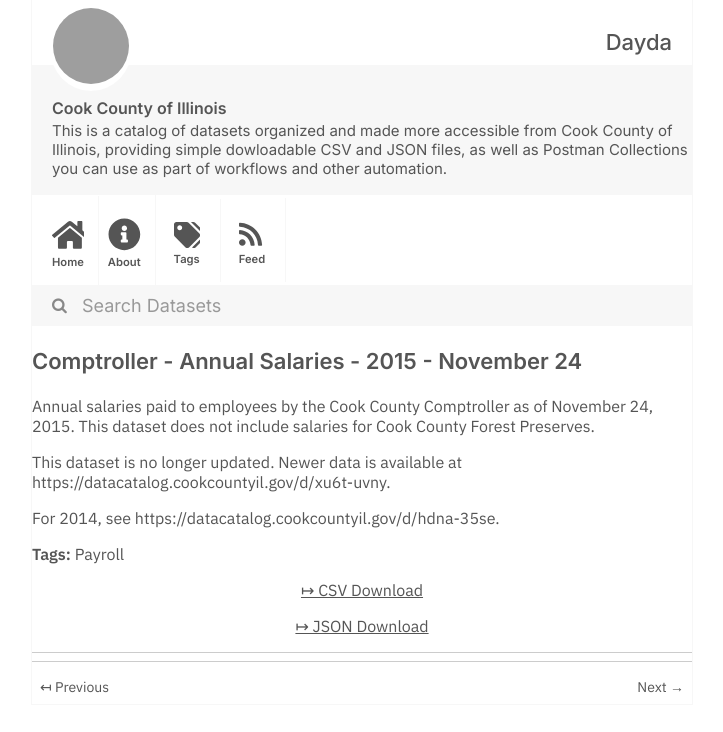
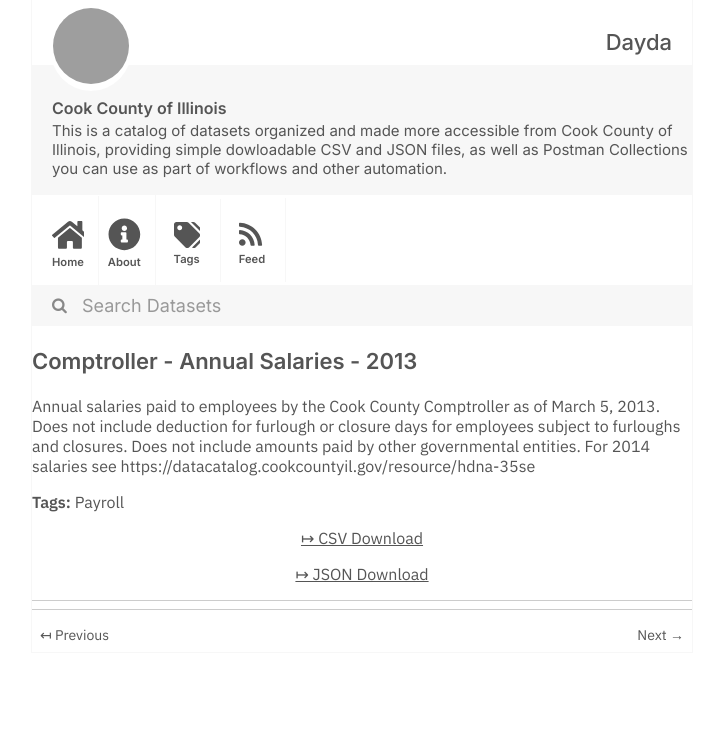
Before and after one commit to dayda-entities/cook-county-of-illinois, a Jekyll site: the page built from _posts/2020-11-10-comptroller-annual-salaries-20.md, in a window 1280 px wide, cut to the strip 0-732 px from the top of the page. Shown: the whole strip, without its empty margins (278-1001 px from the left). Built offline with Jekyll 4.4.1, drawn with Linux system fonts in a browser that asks for light colours; grey boxes are pictures that could not be loaded.

Commit message:
Publish Data

```diff
--- a/_posts/2020-11-10-comptroller-annual-salaries-20.md
+++ b/_posts/2020-11-10-comptroller-annual-salaries-20.md
@@ -1,7 +1,7 @@
 ---
-title: Comptroller - Annual Salaries - 2015 - November 24
-created: '2020-11-10T16:57:18.966097'
-modified: '2020-11-10T16:57:18.966107'
+title: Comptroller - Annual Salaries - 2013
+created: '2020-11-10T16:57:30.149702'
+modified: '2020-11-10T16:57:30.149709'
 state: active
 type: dataset
 tags:
@@ -9,14 +9,10 @@ tags:
 groups:
   - Local Government
 csv_url: >-
-  https://datacatalog.cookcountyil.gov/api/views/9tzu-m4zi/rows.csv?accessType=DOWNLOAD
+  https://datacatalog.cookcountyil.gov/api/views/fxa5-tdd8/rows.csv?accessType=DOWNLOAD
 json_url: >-
-  https://datacatalog.cookcountyil.gov/api/views/9tzu-m4zi/rows.json?accessType=DOWNLOAD
+  https://datacatalog.cookcountyil.gov/api/views/fxa5-tdd8/rows.json?accessType=DOWNLOAD
 layout: post
 
 ---
-Annual salaries paid to employees by the Cook County Comptroller as of November 24, 2015. This dataset does not include salaries for Cook County Forest Preserves.
-
-This dataset is no longer updated. Newer data is available at https://datacatalog.cookcountyil.gov/d/xu6t-uvny.
-
-For 2014, see https://datacatalog.cookcountyil.gov/d/hdna-35se.
+Annual salaries paid to employees by the Cook County Comptroller as of March 5, 2013. Does not include deduction for furlough or closure days for employees subject to furloughs and closures. Does not include amounts paid by other governmental entities. For 2014 salaries see https://datacatalog.cookcountyil.gov/resource/hdna-35se
```
